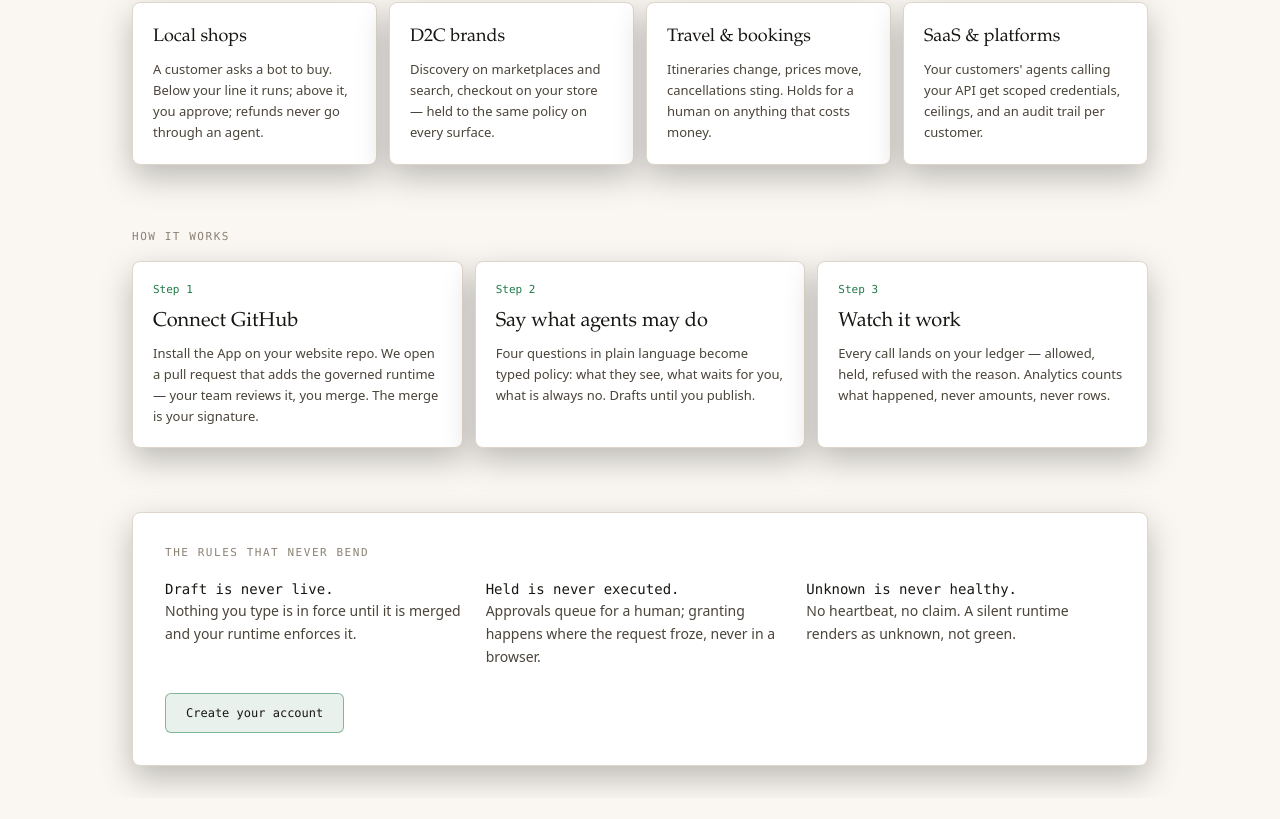
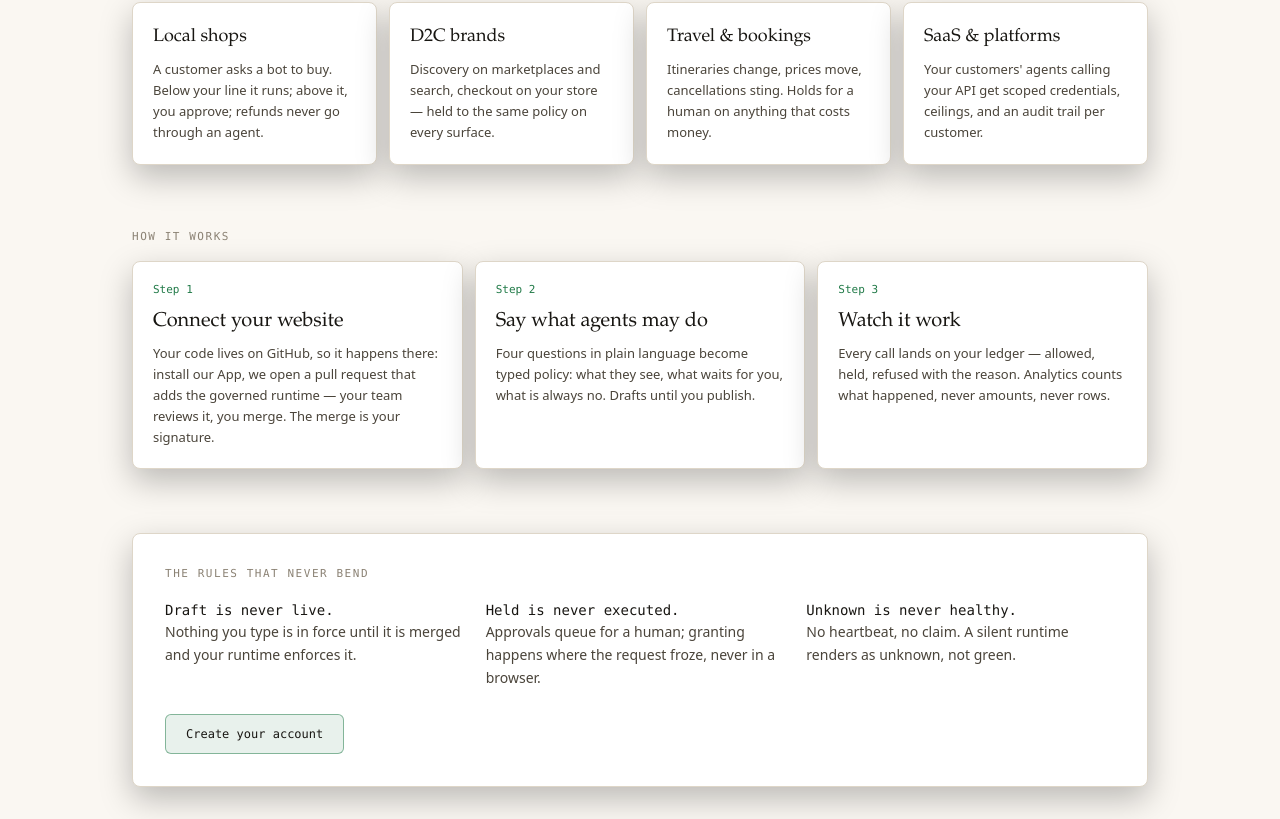
Before and after one commit to rawatarpit/agentport-ui, a Next.js app: page /home in a window 1280 px wide. Shown: the part 655-1474 px from the top of the page. Before the commit the page ends 1453 px from the top, so only its background shows below. Built offline with nearby package versions, Linux system fonts and the light colour scheme.

Commit message:
ux: one website-connection story everywhere + setup purpose intro

```diff
--- a/app/(app)/setup/page.tsx
+++ b/app/(app)/setup/page.tsx
@@ -14,12 +14,13 @@ export default function SetupPage() {
     <div className="space-y-6">
       <div>
         <p className="label">Get started</p>
-        <h2 className="mt-2 font-display text-3xl text-bone">Four questions</h2>
-        <p className="prose-bone mt-3 max-w-[68ch]">
-          No jargon, and no file to edit. Answer these and you have a policy you can
-          paste into your project and run. Nothing here takes effect until you merge
-          it and start your runtime.
-        </p>
+          <h2 className="mt-2 font-display text-3xl text-bone">Four questions</h2>
+          <p className="prose-bone mt-3 max-w-[68ch]">
+            These answers become your first safety rules: what agents may do on
+            their own, what waits for your approval, and what is always
+            refused. Two minutes, plain words, no jargon — and everything can
+            be changed later. Nothing here takes effect until you publish it.
+          </p>
       </div>
 
       <SetupWizard />
--- a/app/api/connect/route.ts
+++ b/app/api/connect/route.ts
@@ -49,8 +49,8 @@ export async function GET() {
     },
     {
       n: '2',
-      title: 'Install the App on your website repo',
-      body: 'Two clicks, you pick the repo — we never see your password. Everything after this reads live data from your site.',
+      title: 'Connect your website',
+      body: 'Your website’s code lives on GitHub, so connecting happens there: install our App on your repo and it delivers the governed runtime to your site. We never see your password. Everything after this reads live data.',
       state: 'missing',
     },
     {
--- a/app/home/page.tsx
+++ b/app/home/page.tsx
@@ -65,7 +65,7 @@ export default function HomePage() {
       <section>
         <p className="label">How it works</p>
         <ol className="mt-4 grid gap-3 lg:grid-cols-3">
-          <Step n="1" title="Connect GitHub" body="Install the App on your website repo. We open a pull request that adds the governed runtime — your team reviews it, you merge. The merge is your signature." />
+          <Step n="1" title="Connect your website" body="Your code lives on GitHub, so it happens there: install our App, we open a pull request that adds the governed runtime — your team reviews it, you merge. The merge is your signature." />
           <Step n="2" title="Say what agents may do" body="Four questions in plain language become typed policy: what they see, what waits for you, what is always no. Drafts until you publish." />
           <Step n="3" title="Watch it work" body="Every call lands on your ledger — allowed, held, refused with the reason. Analytics counts what happened, never amounts, never rows." />
         </ol>
--- a/components/dashboard.tsx
+++ b/components/dashboard.tsx
@@ -169,7 +169,7 @@ export async function OnboardingCard() {
 
   const items = [
     { done: account.done, label: 'Create your account', body: account.body, href: '/connect', key: 'account' },
-    { done: github, label: 'Connect GitHub', body: github ? 'App installed — your site is next.' : 'Install the App first, so every screen after this one reads live data.', href: '/connect', key: 'github' },
+    { done: github, label: 'Connect your website', body: github ? 'Connected — your site is next.' : 'Happens on GitHub, where your code lives: install our App and it delivers the runtime to your site.', href: '/connect', key: 'github' },
     { done: !!setup, label: 'Answer four questions', body: 'Plain language in, typed policy out, saved as a draft.', href: '/setup', key: 'setup' },
     { done: !!rules, label: 'Set capabilities and limits', body: 'What agents see, what waits for you, what is always no.', href: '/rules', key: 'rules' },
     { done: !!live, label: 'Publish your first version', body: 'Review the summary, publish, watch your site pick it up.', href: '/rules', key: 'live' },
@@ -181,7 +181,7 @@ export async function OnboardingCard() {
   // is how onboarding stalls on step zero.
   const firstUndone = items.find((i) => !i.done)
   // The single most important un-done thing gets the amber frame, not an
-  // error: an account with no GitHub connection governs nothing yet, and
+  // error: an account with no website connection governs nothing yet, and
   // that fact should be felt before it is read.
   const urgent = account.done && !github
   const nextUndone = firstUndone
@@ -190,7 +190,7 @@ export async function OnboardingCard() {
     <div className={`panel p-5 ${urgent ? 'border-amber/40' : ''}`}>
       <div className="flex items-baseline justify-between">
         <p className="label">
-          {urgent ? 'One step left — connect GitHub' : `Getting started — ${done} of ${items.length}`}
+          {urgent ? 'One step left — connect your website' : `Getting started — ${done} of ${items.length}`}
         </p>
         <div className="h-1.5 w-32 overflow-hidden rounded-full bg-ink-line/50">
           <div className="h-full rounded-full bg-verdant/70" style={{ width: `${Math.round((done / items.length) * 100)}%` }} />
@@ -198,9 +198,11 @@ export async function OnboardingCard() {
       </div>
       {urgent ? (
         <p className="mt-3 max-w-[62ch] text-[14px] leading-relaxed text-bone-dim">
-          Your account is ready, but nothing is governed yet — no code of yours
-          is touched until you install the App. Two clicks, you pick the repo,
-          and your merge is what turns everything on.
+          Your account is ready, but nothing is governed yet — your
+          website&apos;s code lives on GitHub, so connecting happens there:
+          install our App on your repo and it delivers the runtime to your
+          site. Two clicks, you pick the repo, and your merge is what turns
+          everything on.
         </p>
       ) : null}
       {done === 0 && firstUndone ? (
@@ -226,7 +228,7 @@ export async function OnboardingCard() {
             </div>
             {it.key === 'github' && !it.done && nextUndone?.key === 'github' ? (
               <ol className="ml-1 mt-2 space-y-1 border-l border-ink-line pl-3 text-[13px] text-bone-dim">
-                <li><span className="font-mono text-bone">1.</span> You install our App on your website&apos;s repo — we never see your password.</li>
+                <li><span className="font-mono text-bone">1.</span> On GitHub, install our App on your website&apos;s repo — we never see your password.</li>
                 <li><span className="font-mono text-bone">2.</span> We open a pull request your team reviews like any other change.</li>
                 <li><span className="font-mono text-bone">3.</span> You merge — that merge is your signature.</li>
               </ol>
--- a/components/github-panel.tsx
+++ b/components/github-panel.tsx
@@ -90,7 +90,7 @@ export function GithubPanel() {
   return (
     <div className="panel space-y-4 p-6">
       <div className="flex flex-wrap items-center justify-between gap-3">
-        <p className="label">GitHub — website repo delivery</p>
+        <p className="label">Connect your website</p>
         {opened.length > 0 ? (
           <span className="font-mono text-[11px] text-verdant">
             {opened.length} pull request{opened.length === 1 ? '' : 's'} opened
@@ -105,8 +105,9 @@ export function GithubPanel() {
       ) : installations.length === 0 ? (
         <>
           <p className="text-[13px] leading-relaxed text-bone-dim">
-            Install the App on the website repo — two clicks, you pick the repo,
-            we never see your password. Until then there is nothing to show, and
+            Your website&apos;s code lives on GitHub, so this happens there:
+            install our App on your repo — two clicks, you pick the repo, we
+            never see your password. Until then there is nothing to show, and
             this screen will not pretend otherwise.
           </p>
           <a href={INSTALL_URL} target="_blank" rel="noreferrer" className="btn btn-primary">
--- a/components/setup-wizard.tsx
+++ b/components/setup-wizard.tsx
@@ -172,6 +172,19 @@ export function SetupWizard() {
         )}
       </ol>
 
+      {step === 0 && (
+        <div className="panel border-verdant/30 p-5">
+          <p className="text-[13px] leading-relaxed text-bone-dim">
+            Two money questions, two permission questions. Your answers become
+            the rules agents follow on your site — <span className="text-bone">ask me first above ₹X</span>,{' '}
+            <span className="text-bone">always refuse above ₹Y</span>,{' '}
+            <span className="text-bone">always wait on orders</span>,{' '}
+            <span className="text-bone">never refund</span>. Change any of it
+            later; nothing is final.
+          </p>
+        </div>
+      )}
+
       {step < STEPS.length && (
         <div className="panel p-6">
           <h3 className="font-display text-2xl text-bone">{STEPS[step]!.question}</h3>
```
